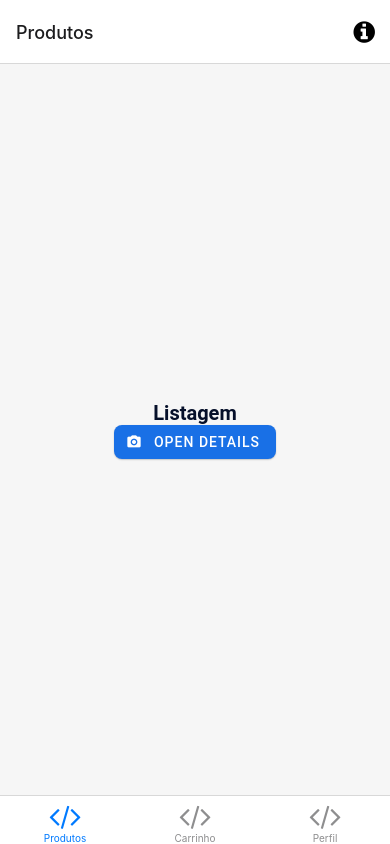
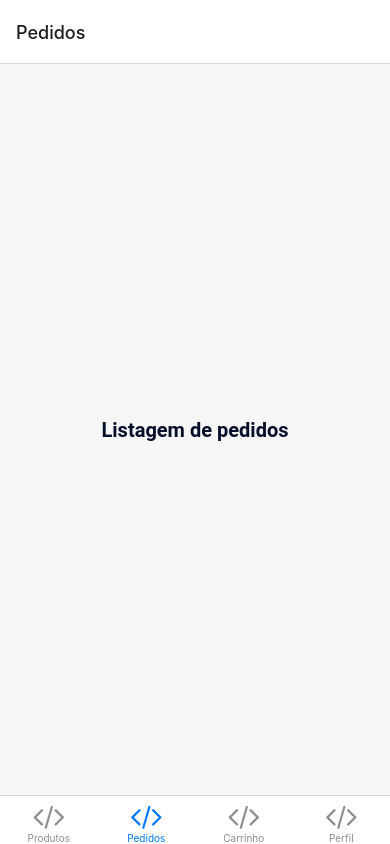
Before and after one commit to Daniel-Conte/Compra-Feita-MOBILE, a React Native app: screen /Pedidos in a window 390 px wide. Built offline with nearby package versions, Linux system fonts and the light colour scheme.

Commit message:
feat(navigation): :sparkles: adiciona navegacao base para pedidos
screens para teste

```diff
--- /dev/null
+++ b/src/navigation/BottomTabNavigator/PedidosNavigator.tsx
@@ -0,0 +1,18 @@
+import { createNativeStackNavigator } from '@react-navigation/native-stack';
+
+import PedidosList from '@screens/Pedidos/List';
+import PedidoCreate from '@screens/Pedidos/Create';
+import { PedidosStackParamList } from '../types';
+
+const Stack = createNativeStackNavigator<PedidosStackParamList>();
+
+const PedidosNavigator = () => {
+  return (
+    <Stack.Navigator>
+      <Stack.Screen name="PedidosList" component={PedidosList} options={{ headerShown: false }} />
+      <Stack.Screen name="PedidoCreate" component={PedidoCreate} options={{ headerShown: false }} />
+    </Stack.Navigator>
+  );
+};
+
+export default PedidosNavigator;
--- a/src/navigation/BottomTabNavigator/index.tsx
+++ b/src/navigation/BottomTabNavigator/index.tsx
@@ -4,6 +4,7 @@ import { createBottomTabNavigator } from '@react-navigation/bottom-tabs';
 import { FontAwesome } from '@expo/vector-icons';
 
 import ProdutosNavigator from './ProdutosNavigator';
+import PedidosNavigator from './PedidosNavigator';
 import CarrinhoNavigator from './CarrinhoNavigator';
 import PerfilNavigator from './PerfilNavigator';
 import { RootTabParamList, RootTabScreenProps } from '../types';
@@ -29,6 +30,15 @@ const BottomTabNavigator = () => {
             </Pressable>
           ),
         })}
+      />
+
+      <BottomTab.Screen
+        name="Pedidos"
+        component={PedidosNavigator}
+        options={{
+          title: 'Pedidos',
+          tabBarIcon: ({ color }) => <TabBarIcon name="code" color={color} />,
+        }}
       />
 
       <BottomTab.Screen
--- a/src/screens/Carrinho/List.tsx
+++ b/src/screens/Carrinho/List.tsx
@@ -1,5 +1,5 @@
 import { StyleSheet, View } from 'react-native';
-import { Text } from 'react-native-paper';
+import { Button, Text } from 'react-native-paper';
 
 import { CarrinhoStackScreenProps } from '@navigation/types';
 
@@ -7,6 +7,18 @@ const CarrinhoList = ({ navigation }: CarrinhoStackScreenProps<'CarrinhoList'>)
   return (
     <View style={styles.container}>
       <Text style={styles.title}>Carrinho de compras</Text>
+
+      <Button
+        mode="contained"
+        onPress={() =>
+          navigation.navigate('Pedidos', {
+            screen: 'PedidoCreate',
+            params: { idProdutos: [12, 43, 22] },
+          })
+        }
+        icon="camera">
+        Criar pedido
+      </Button>
     </View>
   );
 };
--- /dev/null
+++ b/src/screens/Pedidos/Create.tsx
@@ -0,0 +1,29 @@
+import { StyleSheet, View } from 'react-native';
+import { Text } from 'react-native-paper';
+
+import { PedidosStackScreenProps } from '@navigation/types';
+
+const PedidoCreate = ({ navigation, route }: PedidosStackScreenProps<'PedidoCreate'>) => {
+  return (
+    <View style={styles.container}>
+      <Text style={styles.title}>
+        Novo pedido com os produtos: {route.params.idProdutos.join(', ')}
+      </Text>
+    </View>
+  );
+};
+
+const styles = StyleSheet.create({
+  container: {
+    flex: 1,
+    alignItems: 'center',
+    justifyContent: 'center',
+    backgroundColor: '#f6f6f6',
+  },
+  title: {
+    fontSize: 20,
+    fontWeight: 'bold',
+  },
+});
+
+export default PedidoCreate;
--- /dev/null
+++ b/src/screens/Pedidos/List.tsx
@@ -0,0 +1,27 @@
+import { StyleSheet, View } from 'react-native';
+import { Text } from 'react-native-paper';
+
+import { PedidosStackScreenProps } from '@navigation/types';
+
+const PedidosList = ({ navigation }: PedidosStackScreenProps<'PedidosList'>) => {
+  return (
+    <View style={styles.container}>
+      <Text style={styles.title}>Listagem de pedidos</Text>
+    </View>
+  );
+};
+
+const styles = StyleSheet.create({
+  container: {
+    flex: 1,
+    alignItems: 'center',
+    justifyContent: 'center',
+    backgroundColor: '#f6f6f6',
+  },
+  title: {
+    fontSize: 20,
+    fontWeight: 'bold',
+  },
+});
+
+export default PedidosList;
```
Also changed, not shown: src/navigation/types.ts (+13 -0 lines).
